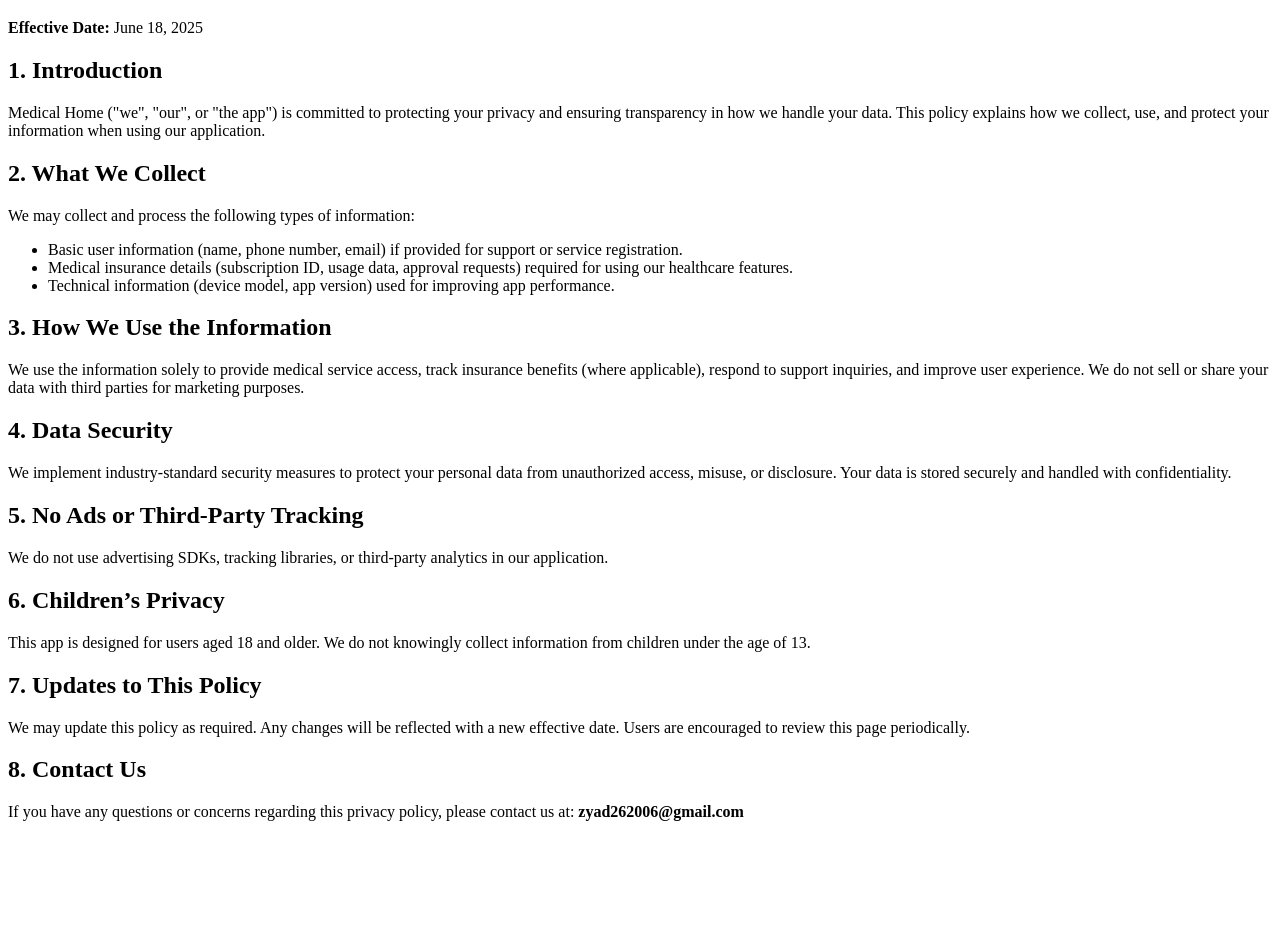
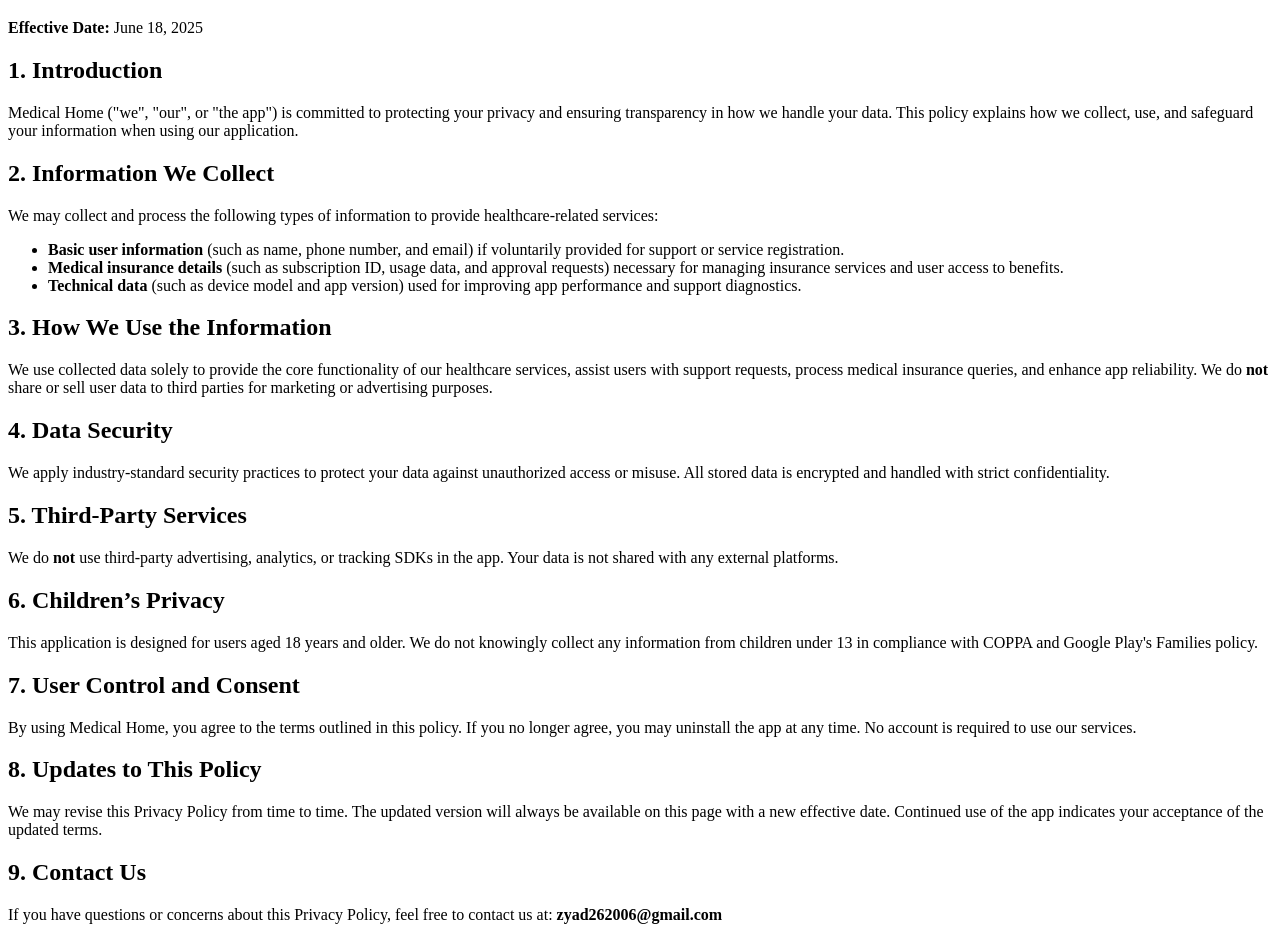
Before and after one commit to zyad630/medical-home-privacy, a plain HTML site: page index.html in a window 1280 px wide. Shown: the part 61-1001 px from the top of the page. Before the commit the page ends 898 px from the top, so only its background shows below. Drawn offline with Linux system fonts and the light colour scheme.

Commit message:
Update index.html

```diff
--- a/index.html
+++ b/index.html
@@ -9,32 +9,36 @@
   <p><strong>Effective Date:</strong> June 18, 2025</p>
 
   <h2>1. Introduction</h2>
-  <p>Medical Home ("we", "our", or "the app") is committed to protecting your privacy and ensuring transparency in how we handle your data. This policy explains how we collect, use, and protect your information when using our application.</p>
+  <p>Medical Home ("we", "our", or "the app") is committed to protecting your privacy and ensuring transparency in how we handle your data. This policy explains how we collect, use, and safeguard your information when using our application.</p>
 
-  <h2>2. What We Collect</h2>
-  <p>We may collect and process the following types of information:</p>
+  <h2>2. Information We Collect</h2>
+  <p>We may collect and process the following types of information to provide healthcare-related services:</p>
   <ul>
-    <li>Basic user information (name, phone number, email) if provided for support or service registration.</li>
-    <li>Medical insurance details (subscription ID, usage data, approval requests) required for using our healthcare features.</li>
-    <li>Technical information (device model, app version) used for improving app performance.</li>
+    <li><strong>Basic user information</strong> (such as name, phone number, and email) if voluntarily provided for support or service registration.</li>
+    <li><strong>Medical insurance details</strong> (such as subscription ID, usage data, and approval requests) necessary for managing insurance services and user access to benefits.</li>
+    <li><strong>Technical data</strong> (such as device model and app version) used for improving app performance and support diagnostics.</li>
   </ul>
 
   <h2>3. How We Use the Information</h2>
-  <p>We use the information solely to provide medical service access, track insurance benefits (where applicable), respond to support inquiries, and improve user experience. We do not sell or share your data with third parties for marketing purposes.</p>
+  <p>We use collected data solely to provide the core functionality of our healthcare services, assist users with support requests, process medical insurance queries, and enhance app reliability. We do <strong>not</strong> share or sell user data to third parties for marketing or advertising purposes.</p>
 
   <h2>4. Data Security</h2>
-  <p>We implement industry-standard security measures to protect your personal data from unauthorized access, misuse, or disclosure. Your data is stored securely and handled with confidentiality.</p>
+  <p>We apply industry-standard security practices to protect your data against unauthorized access or misuse. All stored data is encrypted and handled with strict confidentiality.</p>
 
-  <h2>5. No Ads or Third-Party Tracking</h2>
-  <p>We do not use advertising SDKs, tracking libraries, or third-party analytics in our application.</p>
+  <h2>5. Third-Party Services</h2>
+  <p>We do <strong>not</strong> use third-party advertising, analytics, or tracking SDKs in the app. Your data is not shared with any external platforms.</p>
 
   <h2>6. Children’s Privacy</h2>
-  <p>This app is designed for users aged 18 and older. We do not knowingly collect information from children under the age of 13.</p>
+  <p>This application is designed for users aged 18 years and older. We do not knowingly collect any information from children under 13 in compliance with COPPA and Google Play's Families policy.</p>
 
-  <h2>7. Updates to This Policy</h2>
-  <p>We may update this policy as required. Any changes will be reflected with a new effective date. Users are encouraged to review this page periodically.</p>
+  <h2>7. User Control and Consent</h2>
+  <p>By using Medical Home, you agree to the terms outlined in this policy. If you no longer agree, you may uninstall the app at any time. No account is required to use our services.</p>
 
-  <h2>8. Contact Us</h2>
-  <p>If you have any questions or concerns regarding this privacy policy, please contact us at: <strong>zyad262006@gmail.com</strong></p>
+  <h2>8. Updates to This Policy</h2>
+  <p>We may revise this Privacy Policy from time to time. The updated version will always be available on this page with a new effective date. Continued use of the app indicates your acceptance of the updated terms.</p>
+
+  <h2>9. Contact Us</h2>
+  <p>If you have questions or concerns about this Privacy Policy, feel free to contact us at:
+  <strong>zyad262006@gmail.com</strong></p>
 </body>
 </html>
```
